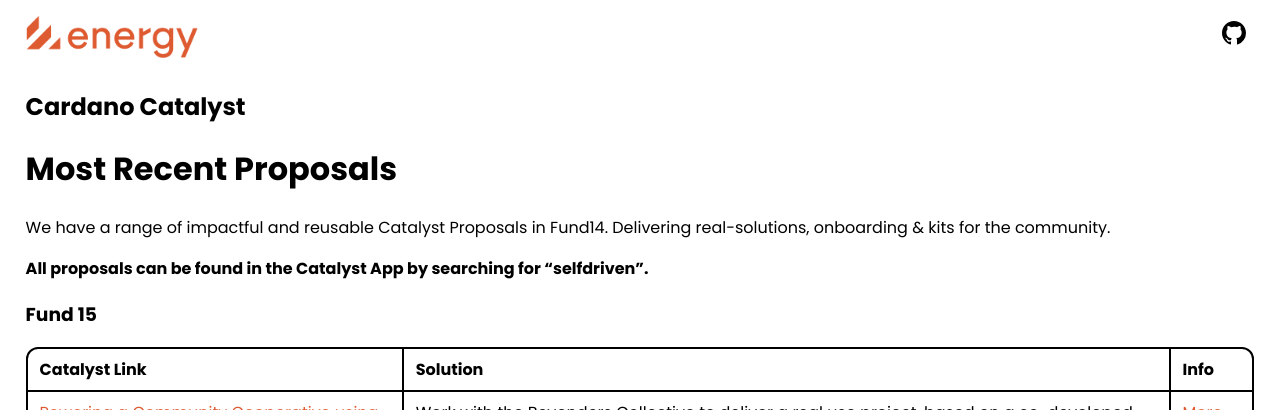
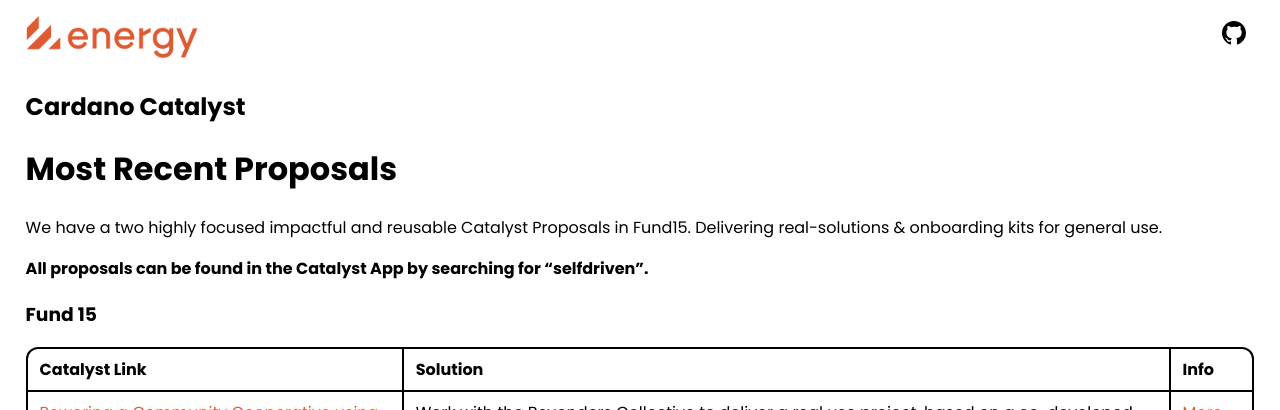
Before and after one commit to selfdriven-engagement/selfdriven-energy, a Jekyll site: the page built from docs/pages/cardano-catalyst-proposals.md, in a window 1280 px wide. Shown: the top 410 px of the page. Built offline with Jekyll 4.4.1, drawn with Linux system fonts in a browser that asks for light colours.

Commit message:
Update cardano-catalyst-proposals.md

```diff
--- a/docs/pages/cardano-catalyst-proposals.md
+++ b/docs/pages/cardano-catalyst-proposals.md
@@ -7,7 +7,7 @@ permalink: /cardano-catalyst/proposals/
 ## Cardano Catalyst
 # Most Recent Proposals
 
-We have a range of impactful and reusable Catalyst Proposals in Fund14. Delivering real-solutions, onboarding & kits for the community.
+We have a two highly focused impactful and reusable Catalyst Proposals in Fund15. Delivering real-solutions & onboarding kits for general use.
 
 **All proposals can be found in the Catalyst App by searching for "selfdriven".**
 
```
